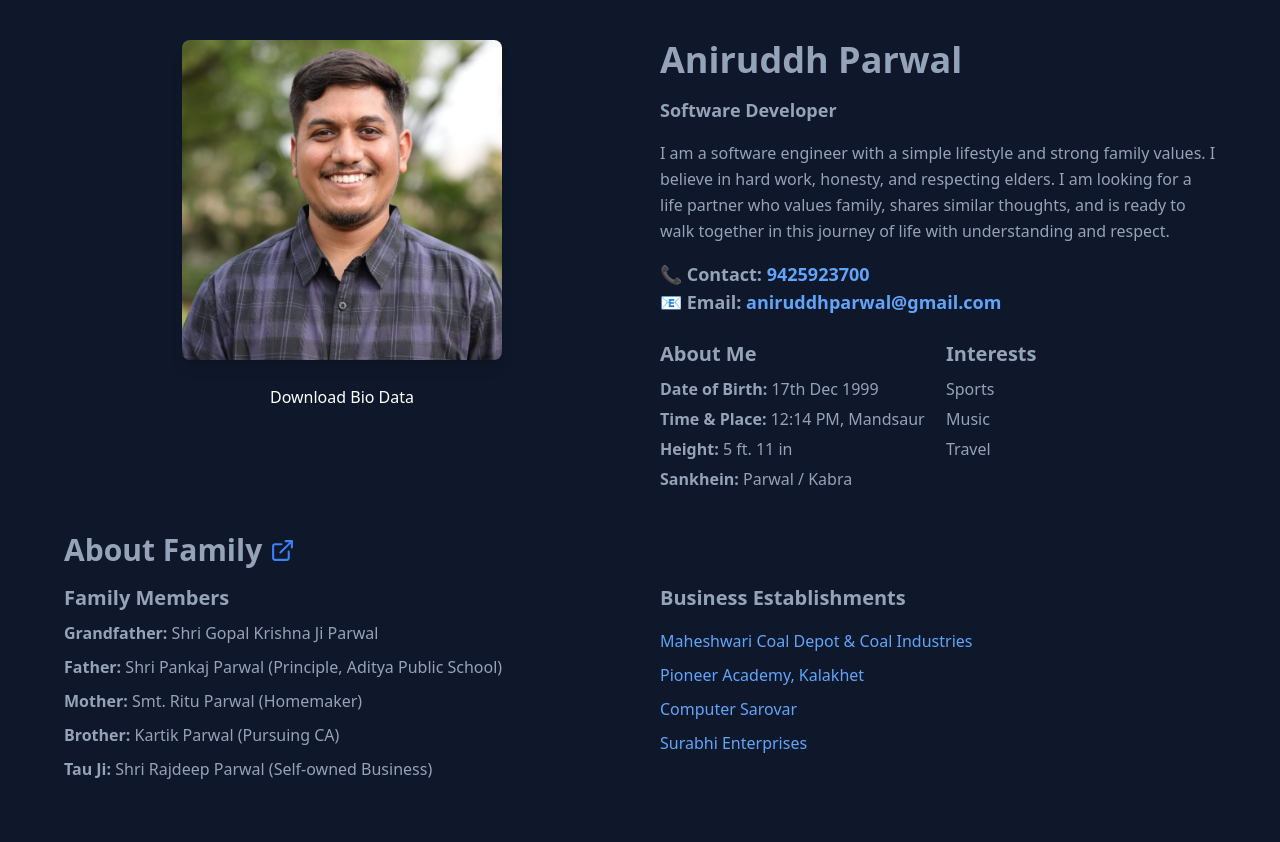
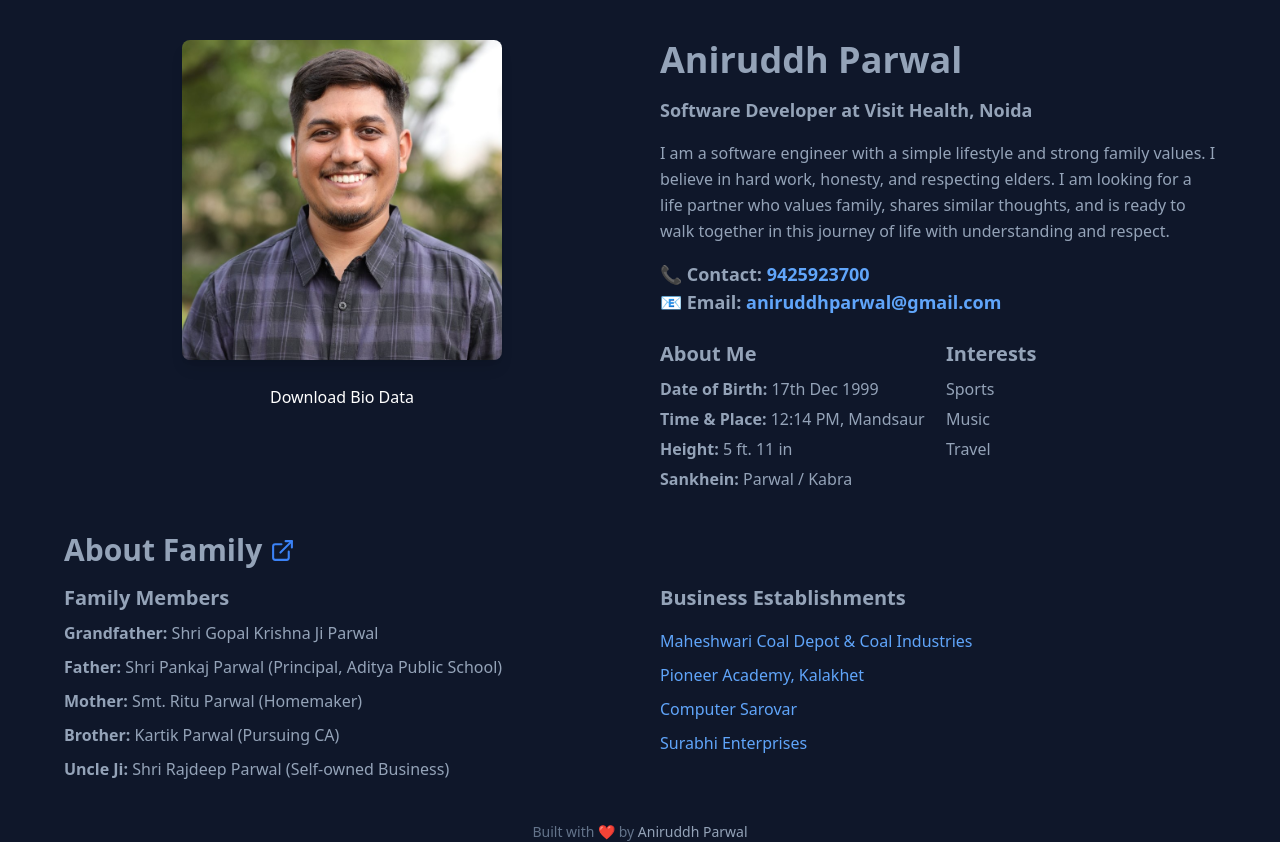
Before and after one commit to aniruddhparwal/aniruddhparwal.github.io, a Next.js app: page /biodata in a window 1280 px wide. Built offline with nearby package versions, Linux system fonts and the light colour scheme.

Commit message:
Fixed typos

```diff
--- a/pages/biodata.js
+++ b/pages/biodata.js
@@ -1,6 +1,7 @@
 import React, { useEffect } from "react";
 import Head from "next/head";
 import { FiArrowRight, FiExternalLink } from "react-icons/fi"; // Importing the external link icon
+import Footer from "@/components/Footer/Footer";
 
 const ProfilePage = () => {
   // Function to handle download button
@@ -44,7 +45,9 @@ const ProfilePage = () => {
               <h1 className="text-4xl font-bold mb-4 text-primary">
                 Aniruddh Parwal
               </h1>
-              <p className="text-lg font-semibold mb-4">Software Developer</p>
+              <p className="text-lg font-semibold mb-4">
+                Software Developer at Visit Health, Noida
+              </p>
               <p className="mb-4 text-highlight">
                 I am a software engineer with a simple lifestyle and strong
                 family values. I believe in hard work, honesty, and respecting
@@ -135,7 +138,7 @@ const ProfilePage = () => {
                   <strong>Grandfather:</strong> Shri Gopal Krishna Ji Parwal
                 </li>
                 <li>
-                  <strong>Father:</strong> Shri Pankaj Parwal (Principle, Aditya
+                  <strong>Father:</strong> Shri Pankaj Parwal (Principal, Aditya
                   Public School)
                 </li>
                 <li>
@@ -145,7 +148,7 @@ const ProfilePage = () => {
                   <strong>Brother:</strong> Kartik Parwal (Pursuing CA)
                 </li>
                 <li>
-                  <strong>Tau Ji:</strong> Shri Rajdeep Parwal (Self-owned
+                  <strong>Uncle Ji:</strong> Shri Rajdeep Parwal (Self-owned
                   Business)
                 </li>
               </ul>
@@ -198,6 +201,9 @@ const ProfilePage = () => {
           </div>
         </div>
       </div>
+      <div className="flex justify-center">
+        <Footer />
+      </div>
     </>
   );
 };
--- a/pages/family.js
+++ b/pages/family.js
@@ -5,11 +5,12 @@ import { useEffect, useState } from "react";
 import { useRouter } from "next/router";
 import { motion } from "framer-motion";
 import Head from "next/head";
+import Footer from "@/components/Footer/Footer";
 
 const familyData = {
   GreatGrandParents: [
     {
-      name: "Late Murlidar Ji Parwal",
+      name: "Late Murlidhar Ji Parwal",
     },
     {
       name: "Late Geeta Devi Parwal",
@@ -27,7 +28,7 @@ const familyData = {
       relation: "Dadi ji",
     },
     {
-      name: "Shri Suresh Parwal",
+      name: "Shri Suresh Ji Parwal",
       relation: "Chote Dada ji",
       occupation: "Manager at Labhmuni, Mandsaur",
     },
@@ -89,16 +90,19 @@ const familyData = {
     {
       name: "Shri Radhyshyam Kabra",
       relation: "Nana ji",
+      place: "Chittorgarh (Raj.)",
     },
     {
       name: "Shri Vaibhav Kabra",
       occupation: "CFO, Royal Sundaram General Insurance",
       relation: "Mama ji",
+      place: "Chennai",
     },
     {
       name: "Shri Deepak Kabra",
       occupation: "Experienced ASIC Verifier, Ericsson",
       relation: "Mama ji",
+      place: "Stockholm, Swedan",
     },
   ],
   Sibling: [
@@ -119,12 +123,13 @@ const familyData = {
       parent: "S/O Rajdeep Parwal",
     },
     {
-      name: "Divyash Parwal",
+      name: "Divyansh Parwal",
       education: "Schooling 10th",
       parent: "S/O Abhishek Parwal",
     },
     {
       name: "Heenal Parwal",
+      education: "Schooling Senior KG",
       parent: "D/O Saurabh Parwal",
     },
     {
@@ -302,6 +307,9 @@ const Family = () => {
           ))}
         </motion.div>
       </div>
+      <div className="flex justify-center">
+        <Footer />
+      </div>
     </>
   );
 };
```
Also changed, not shown: 1 other file (tests, documents, lock files or other folders).
